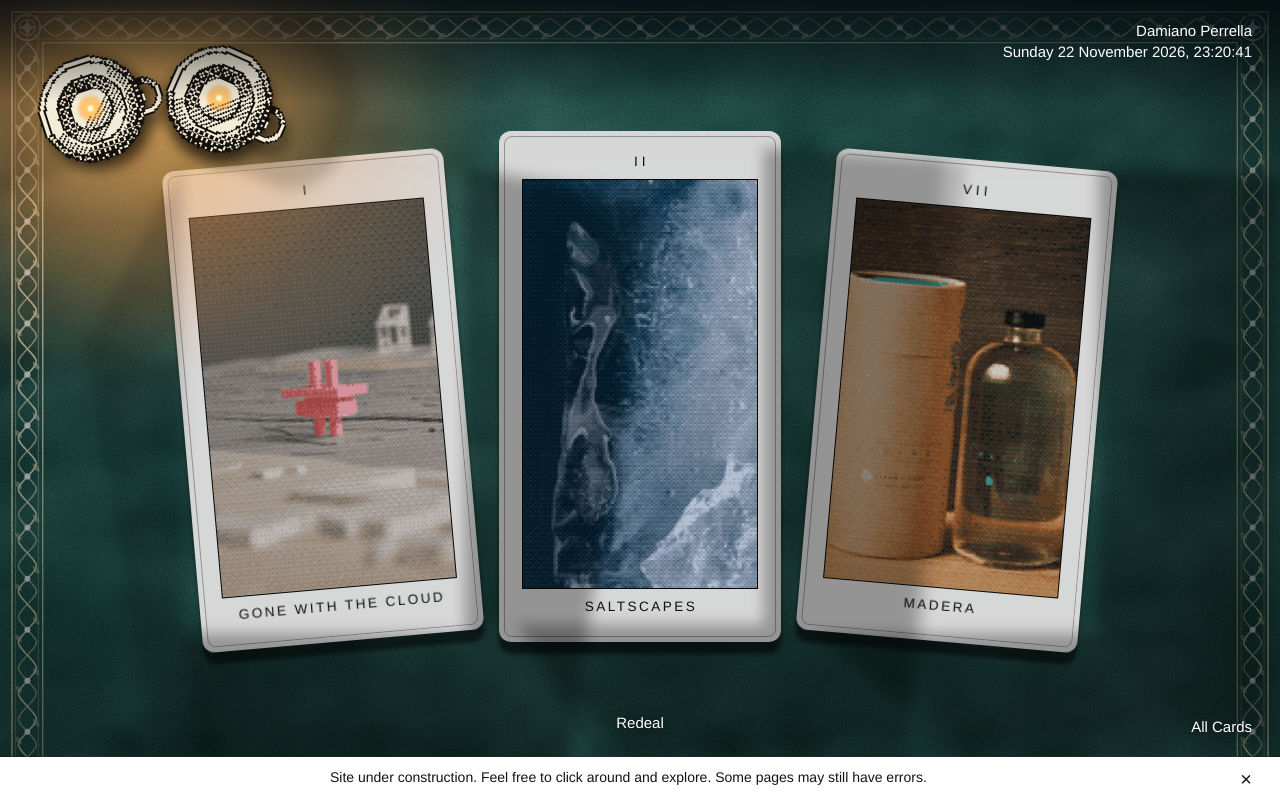
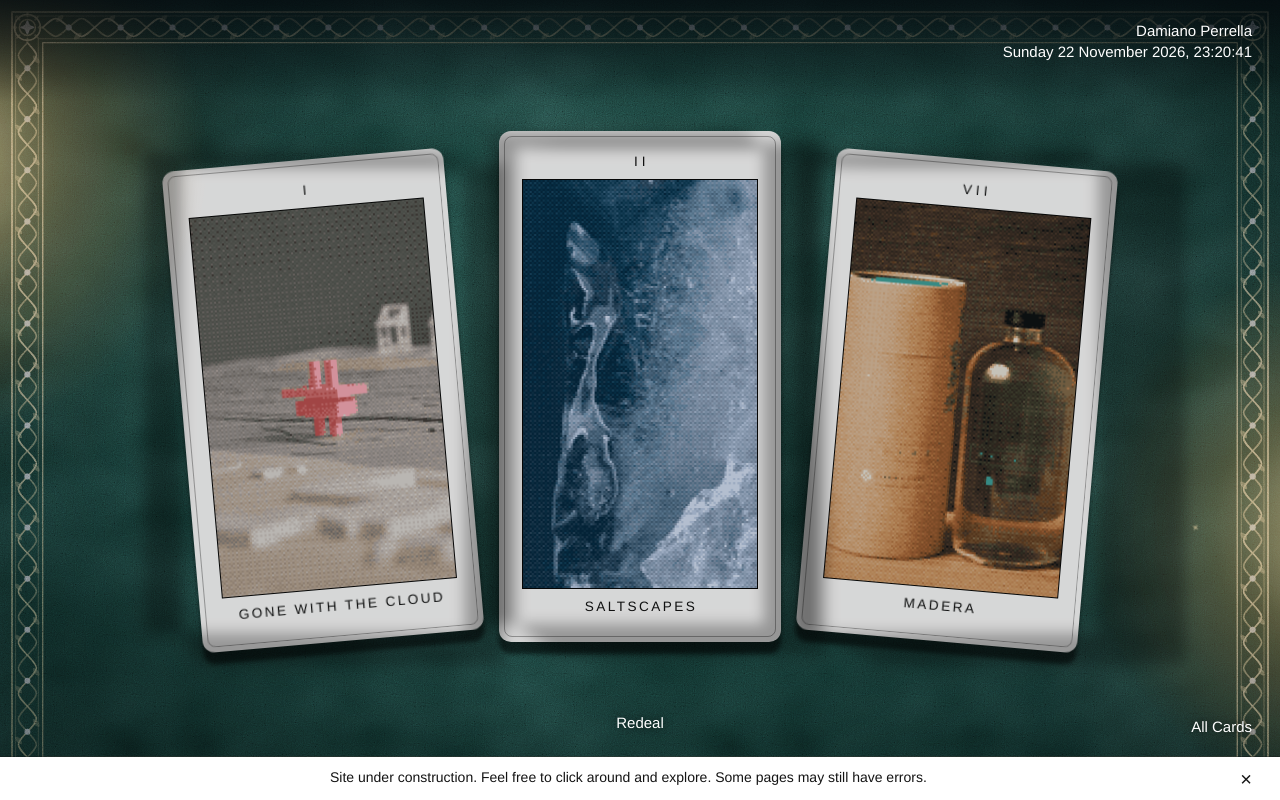
Before and after one commit to damianoperrella/damianoperrella.github.io, a plain HTML site: page index.html in a window 1280 px wide. Drawn offline with Linux system fonts and the light colour scheme; animation ran at ten frames a second.

Commit message:
Add files via upload

```diff
--- a/index.html
+++ b/index.html
@@ -84,20 +84,21 @@
   /* the light each flame throws on the cloth (additive) */
   .room .glow {
     inset: auto; width: 62vmax; height: 62vmax; margin: -31vmax 0 0 -31vmax;
-    background: radial-gradient(circle, rgba(255, 186, 96, .7) 0%, rgba(255, 150, 58, .32) 9%, rgba(240, 120, 40, .13) 26%, rgba(200, 90, 30, .045) 44%, transparent 62%);
+    background: radial-gradient(circle, rgba(255, 232, 170, .7) 0%, rgba(255, 210, 128, .32) 9%, rgba(246, 176, 84, .13) 26%, rgba(210, 130, 50, .045) 44%, transparent 62%);
     mix-blend-mode: screen; opacity: calc(.7 + var(--f, 1) * .3); transform: scale(calc(.9 + var(--f, 1) * .1));
   }
   .room .spark {
     inset: auto; width: 9px; height: 9px; margin: -4.5px; opacity: 0;
-    background: #ffe6b0;
+    background: #fff1c8;
     clip-path: polygon(50% 0, 60% 40%, 100% 50%, 60% 60%, 50% 100%, 40% 60%, 0 50%, 40% 40%);
     animation: spark var(--d, 3.5s) ease-in-out var(--w, 0s) infinite;
   }
   @keyframes spark { 0%, 62%, 100% { opacity: 0; transform: scale(.3) rotate(0deg); } 80% { opacity: .95; transform: scale(1) rotate(45deg); } }
   /* the candles, seen from above: a round brass holder with a ring handle, wax, and a flame */
   .candle {
-    position: absolute; inset: auto; width: clamp(104px, 11.5vw, 168px); aspect-ratio: 200 / 160;
-    pointer-events: auto; cursor: grab; touch-action: none; user-select: none; -webkit-user-select: none;
+    visibility: hidden; pointer-events: none;
+    position: absolute; inset: auto; width: clamp(104px, 11vw, 160px);
+    cursor: default; touch-action: none; user-select: none; -webkit-user-select: none;
     filter: drop-shadow(5px 9px 7px rgba(0, 0, 0, .65));
     transition: filter .2s ease;
   }
@@ -111,7 +112,7 @@
   #relight { position: fixed; inset: 0; z-index: 5; pointer-events: none; overflow: hidden; }
   #relight i {
     position: absolute; width: 50vmax; height: 50vmax; margin: -25vmax 0 0 -25vmax; display: block;
-    background: radial-gradient(circle, rgba(255, 196, 112, .5) 0%, rgba(255, 150, 60, .2) 26%, transparent 60%);
+    background: radial-gradient(circle, rgba(255, 228, 160, .5) 0%, rgba(255, 196, 108, .2) 26%, transparent 60%);
     mix-blend-mode: soft-light; opacity: calc(.7 + var(--f, 1) * .3);
   }
   .candle .flame { z-index: 2; }
@@ -298,7 +299,7 @@
     filter: var(--manicule-filter) drop-shadow(0 8px 10px rgba(0, 0, 0, .35));
   }
 
-  #manicule #manicule-lit { position: absolute; left: 0; top: 0; filter: sepia(1) saturate(5) hue-rotate(-14deg) brightness(1.25); mix-blend-mode: normal; -webkit-mask-image: var(--hm, none); mask-image: var(--hm, none); }
+  #manicule #manicule-lit { position: absolute; left: 0; top: 0; filter: sepia(1) saturate(3.2) hue-rotate(-8deg) brightness(1.3); mix-blend-mode: normal; -webkit-mask-image: var(--hm, none); mask-image: var(--hm, none); }
   @media (prefers-reduced-motion: reduce) {
     .tilt { transition: none; }
   }
@@ -406,16 +407,14 @@
 
 <div class="room" id="room" aria-hidden="true">
   <i class="haze"></i><i class="nap"></i><i class="thread"></i><i class="lit"></i><i class="vignette"></i><i class="grain"></i>
-  <div class="candle" data-i="0" style="rotate: -18deg" title="Drag me">
-    <img src="images/candle.png" alt="" draggable="false">
-    <svg viewBox="0 0 200 160" aria-hidden="true">
-      <g class="flame"><circle cx="80" cy="80" r="17" fill="rgba(255,170,60,.6)"/><circle cx="80" cy="80" r="8.500" fill="#ffc964"/><circle cx="80" cy="80" r="4.200" fill="#fff7d4"/></g>
+  <div class="candle" data-i="0" data-fx="34" data-fy="25" data-gy="52" data-top="32" data-w="80" data-hh="78" style="aspect-ratio: 80 / 78" title="Drag me">
+    <svg viewBox="0 0 80 78" aria-hidden="true">
+      <g class="flame"><circle cx="34" cy="24" r="6.500" fill="rgba(255,216,134,.5)"/><ellipse cx="34" cy="24" rx="3" ry="5" fill="#ffe39a"/><ellipse cx="34" cy="25.500" rx="1.400" ry="2.800" fill="#fffbe8"/></g>
     </svg>
   </div>
-  <div class="candle" data-i="1" style="rotate: 24deg" title="Drag me">
-    <img src="images/candle.png" alt="" draggable="false">
-    <svg viewBox="0 0 200 160" aria-hidden="true">
-      <g class="flame"><circle cx="80" cy="80" r="17" fill="rgba(255,170,60,.6)"/><circle cx="80" cy="80" r="8.500" fill="#ffc964"/><circle cx="80" cy="80" r="4.200" fill="#fff7d4"/></g>
+  <div class="candle" data-i="1" data-fx="34" data-fy="25" data-gy="84" data-top="32" data-w="80" data-hh="110" style="aspect-ratio: 80 / 110" title="Drag me">
+    <svg viewBox="0 0 80 110" aria-hidden="true">
+      <g class="flame"><circle cx="34" cy="24" r="6.500" fill="rgba(255,216,134,.5)"/><ellipse cx="34" cy="24" rx="3" ry="5" fill="#ffe39a"/><ellipse cx="34" cy="25.500" rx="1.400" ry="2.800" fill="#fffbe8"/></g>
     </svg>
   </div>
 </div>
@@ -509,24 +508,24 @@
   }
 
   /* ---- the candles ---- */
-  const START = [{ x: .07, y: .13 }, { x: .17, y: .13 }];           // where each tray's centre starts, as a fraction of the window
+  const START = [{ x: -.05, y: .2 }, { x: 1.06, y: .66 }];   // two candles just off the edge of the table, never seen           // where each tray's centre starts, as a fraction of the window
   let saved = null;
-  try { saved = JSON.parse(localStorage.getItem("candles-v2") || "null"); } catch (e) {}
   const pos = START.map((d, i) => saved && saved[i] && isFinite(saved[i].x) && isFinite(saved[i].y) ? { x: +saved[i].x, y: +saved[i].y } : { ...d });
   const candleLayer = document.getElementById("candles");        // candles sit above the cards so they can never get buried
   room.querySelectorAll(".candle").forEach(c => candleLayer.appendChild(c));
   const flames = [...candleLayer.querySelectorAll(".candle")].map((el, i) => {
     const glow = document.createElement("i"); glow.className = "glow"; room.appendChild(glow);
     const rl = document.createElement("i"); relight.appendChild(rl);
-    return { el, glow, rl, i, x: 0, y: 0, f: 1, target: 1, next: 0 };
+    const d = el.dataset, W80 = +d.w, HH = +d.hh;
+    return { el, glow, rl, i, x: 0, y: 0, f: 1, target: 1, next: 0, fx: d.fx / W80, fy: d.fy / HH, gy: +d.gy - +d.fy, ctop: +d.gy - +d.top };
   });
-  const clampPos = p => { p.x = Math.max(.02, Math.min(.98, p.x)); p.y = Math.max(.03, Math.min(.97, p.y)); };
+  const clampPos = p => { /* the lights are fixed, off to the sides */ };
 
   function layout() {                                            // put each candle where its fraction says, then light from it
     flames.forEach(o => {
       const p = pos[o.i]; clampPos(p);
       const w = o.el.offsetWidth, h = o.el.offsetHeight;
-      o.el.style.left = (p.x * innerWidth - w * .4) + "px"; o.el.style.top = (p.y * innerHeight - h * .5) + "px";
+      o.el.style.left = (p.x * innerWidth - w * o.fx) + "px"; o.el.style.top = (p.y * innerHeight - h * o.fy) + "px";
       o.x = p.x * innerWidth; o.y = p.y * innerHeight;
     });
     light(); if (typeof shadows === "function") shadows();
@@ -544,32 +543,29 @@
     return lo.slice(0, -1).concat(up.slice(0, -1));
   }
   function shadows() {
+    /* a point light at each flame's real height. A point at height z lands on the table at
+       light + (point - light) * H / (H - z): flat cards only throw a short edge, the tall candles throw long ones */
     cx.clearRect(0, 0, innerWidth, innerHeight);
-    const solids = [];
+    const cards = [];
     document.querySelectorAll(".card").forEach(c => {
       const r = c.getBoundingClientRect(); if (r.width < 20) return;
-      const m = r.width * .06;                                    // the card's rotated box is a little loose; pull it in
-      solids.push({ pts: [[r.left + m, r.top + m], [r.right - m, r.top + m], [r.right - m, r.bottom - m], [r.left + m, r.bottom - m]], k: 1.5, card: true });
+      const m = r.width * .06;
+      cards.push([[r.left + m, r.top + m], [r.right - m, r.top + m], [r.right - m, r.bottom - m], [r.left + m, r.bottom - m]]);
     });
+    const ring = (x, y, rx, n = 16) => Array.from({ length: n }, (_, i) => [x + Math.cos(i / n * 6.2832) * rx, y + Math.sin(i / n * 6.2832) * rx * .8]);
+    const fill = (poly, a, hole) => {
+      cx.save(); cx.beginPath();
+      if (hole) { cx.rect(-50, -50, innerWidth + 100, innerHeight + 100); hole.forEach((p, i) => i ? cx.lineTo(p[0], p[1]) : cx.moveTo(p[0], p[1])); cx.closePath(); cx.clip("evenodd"); cx.beginPath(); }
+      poly.forEach((p, i) => i ? cx.lineTo(p[0], p[1]) : cx.moveTo(p[0], p[1])); cx.closePath();
+      cx.fillStyle = `rgba(0,0,0,${a})`; cx.fill(); cx.restore();
+    };
     flames.forEach(o => {
-      const r = o.el.getBoundingClientRect(), rad = r.width * .3, pts = [];
-      for (let i = 0; i < 14; i++) pts.push([o.x + Math.cos(i / 14 * 6.2832) * rad, o.y + Math.sin(i / 14 * 6.2832) * rad]);
-      solids.push({ pts, k: .7, own: o });
-    });
-    flames.forEach(o => {
-      const wob = (o.f - 1) * 26, lx = o.x + wob, ly = o.y - wob * .6;     // the shadows sway as the flame dances
-      solids.forEach(sd => {
-        if (sd.own === o) return;
-        const L = (sd.own ? 110 : 230) * (1 + (o.f - 1) * 1.2), out = sd.pts.map(p => { const dx = p[0] - lx, dy = p[1] - ly, d = Math.hypot(dx, dy) || 1; return [p[0] + dx / d * L, p[1] + dy / d * L]; });
-        const poly = hull(sd.pts.concat(out));
-        cx.save();
-        if (sd.card || sd.own) {                                   // an object never shadows itself
-          cx.beginPath(); cx.rect(-50, -50, innerWidth + 100, innerHeight + 100);
-          if (sd.card) sd.pts.forEach((p, i) => i ? cx.lineTo(p[0], p[1]) : cx.moveTo(p[0], p[1]));
-          cx.closePath(); cx.clip("evenodd");
-        }
-        cx.beginPath(); poly.forEach((p, i) => i ? cx.lineTo(p[0], p[1]) : cx.moveTo(p[0], p[1])); cx.closePath();
-        cx.fillStyle = "rgba(0,0,0,.17)"; cx.fill(); cx.restore();
+      const sc = o.el.offsetWidth / 80, Lh = o.gy * sc * (1 + (o.f - 1) * .5);     // flame height above the table, bobbing with the flicker
+      const lx = o.x, ly = o.y + o.gy * sc;                                         // the light's spot on the table
+      const proj = (x, y, z) => { const k = Lh / Math.max(Lh - z, Lh * .22); return [lx + (x - lx) * k, ly + (y - ly) * k]; };
+      cards.forEach(q => {                                                          // cards: 3px thick, a short edge
+        const top = q.map(p => proj(p[0], p[1], 3));
+        fill(hull(q.concat(top)), .3, q);
       });
     });
   }
@@ -585,25 +581,6 @@
     shade.style.setProperty("--m", hole);
     placeSparks();
   }
-
-  /* dragging: the candle goes where the pointer goes and the light moves with it */
-  flames.forEach(o => {
-    let dx = 0, dy = 0;
-    o.el.addEventListener("pointerdown", e => {
-      e.preventDefault(); o.el.setPointerCapture(e.pointerId); o.el.classList.add("drag");
-      const r = o.el.getBoundingClientRect(); dx = e.clientX - r.left - r.width * .4; dy = e.clientY - r.top - r.height * .5;
-      const q = pos[o.i]; dx = e.clientX - q.x * innerWidth; dy = e.clientY - q.y * innerHeight;
-    });
-    o.el.addEventListener("pointermove", e => {
-      if (!o.el.classList.contains("drag")) return;
-      const p = pos[o.i]; p.x = (e.clientX - dx) / innerWidth; p.y = (e.clientY - dy) / innerHeight; layout();
-    });
-    const drop = () => {
-      if (!o.el.classList.contains("drag")) return; o.el.classList.remove("drag");
-      try { localStorage.setItem("candles-v2", JSON.stringify(pos)); } catch (e) {}
-    };
-    o.el.addEventListener("pointerup", drop); o.el.addEventListener("pointercancel", drop);
-  });
 
   /* a few threads catch the light and glint, now and then */
   const sparks = [];
```
